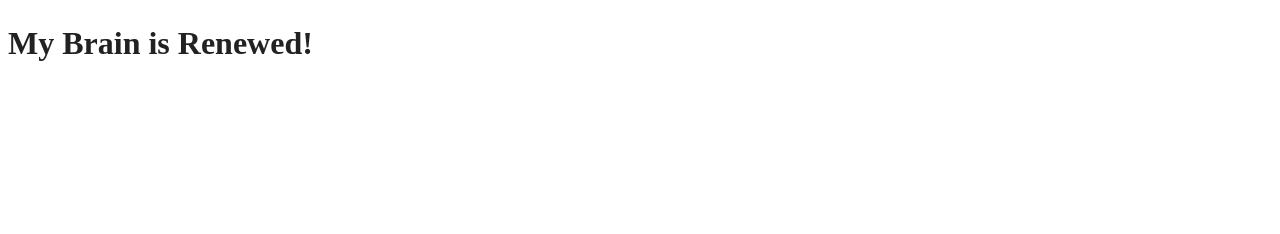
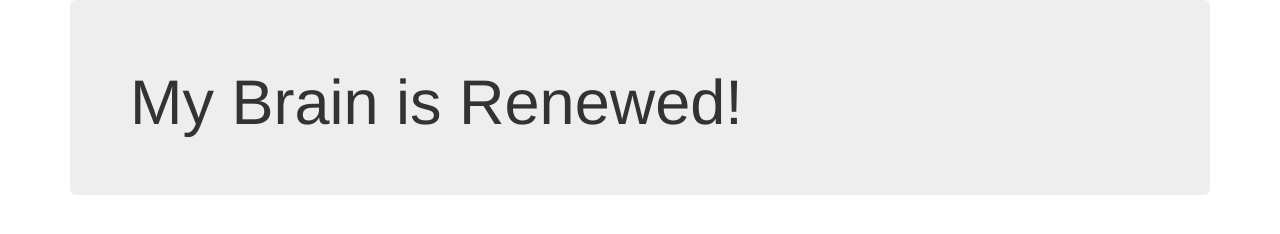
Before and after one commit to halcyon/renewedbrain, a website: page index.html in a window 1280 px wide. Drawn offline with nearby package versions, Linux system fonts and the light colour scheme.

Commit message:
Updating link to bootstrap.css

```diff
--- a/index.html
+++ b/index.html
@@ -12,7 +12,7 @@
 
         <!-- Place favicon.ico and apple-touch-icon.png in the root directory -->
 
-        <link rel="stylesheet" href="bower_components/bootstrap/dist/css/bootstrap-theme.min.css">
+        <link rel="stylesheet" href="bower_components/bootstrap/dist/css/bootstrap.min.css">
         <link rel="stylesheet" href="bower_components/html5-boilerplate/css/main.css">
         <script src="bower_components/modernizr/modernizr.js"></script>
     </head>
```
